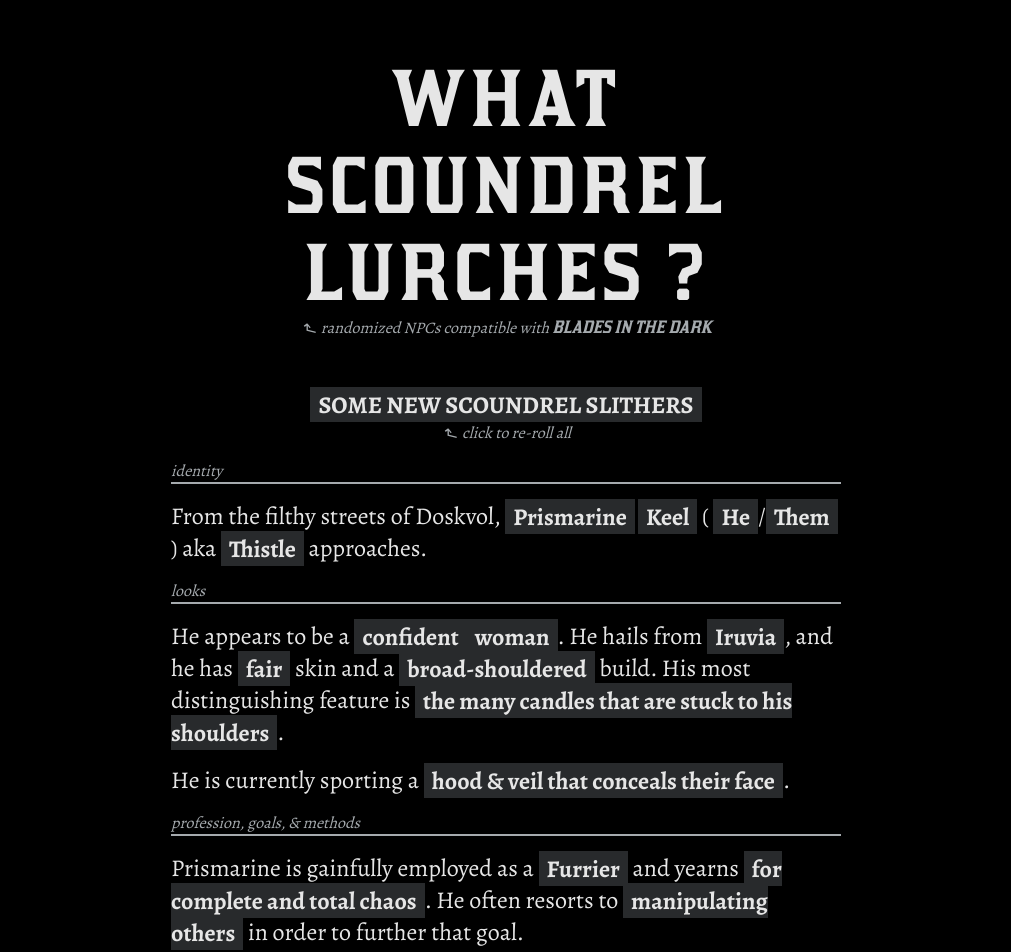
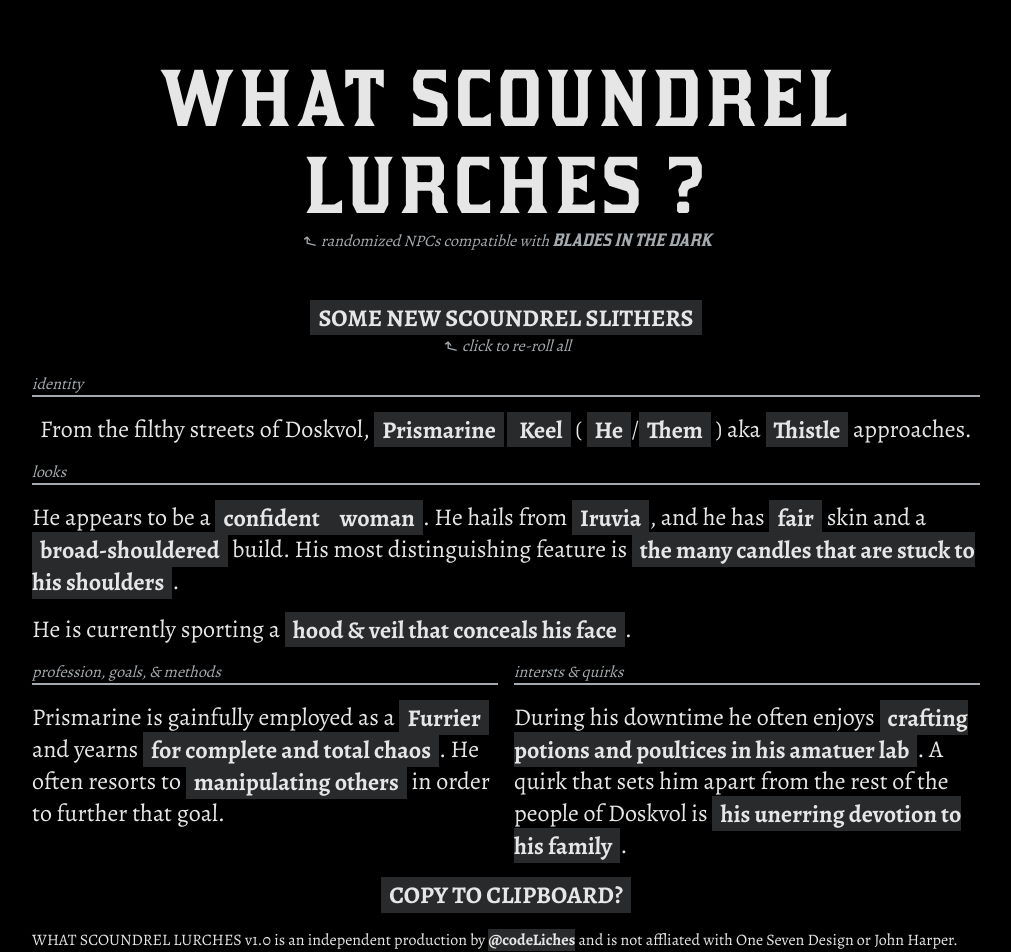
Before and after one commit to artliches/scoundrels, an Angular app: page /scoundrels/ in a window 1280 px wide. Shown: the top 952 px of the page, without its empty margins (134-1145 px from the left). Built offline with nearby package versions, Linux system fonts and the light colour scheme.

Commit message:
Feature complete

```diff
--- a/src/app/app.component.html
+++ b/src/app/app.component.html
@@ -4,60 +4,66 @@
     <em><span class="rotate-arrow">&#8626;</span>randomized NPCs compatible with <span class="kristy-font">BLADES IN THE DARK</span></em>
   </header>
 
-  <div class="content-info-section">
+  <div id="reroll" class="content-info-section">
     <strong class="clickable center-text" (click)="rerollAll()">SOME NEW SCOUNDREL SLITHERS</strong>
     <em><span class="rotate-arrow">&#8626;</span>click to re-roll all</em>
   </div>
 
-  <section>
+  <section id="identity">
     <h2><em>identity</em></h2>
-    <div class="border-top">
+    <div #identityClip class="border-top">
       From the filthy streets of Doskvol,
       <strong class="clickable" (click)="rerollFirstName()">{{ firstNameObj.descrip }}</strong>
-      <strong class="clickable left-margin" (click)="rerollLastName()">{{ lastNameObj.descrip }}</strong>
+      <strong class="clickable left-margin" (click)="rerollLastName()">{{ ' ' + lastNameObj.descrip }}</strong>
       ( <strong class="clickable" (click)="rerollFirstPronouns()">{{ firstPronounsObj.descrip }}</strong>/<strong class="clickable" (click)="rerollLastPronouns()">{{ lastPronounsObj.descrip}}</strong> )
           aka <strong class="clickable" (click)="rerollAlias()">{{ aliasObj.descrip }}</strong>
       approaches.
     </div>
   </section>
 
-  <section>
+  <section id="looks">
     <h2><em>looks</em></h2>
-    <div class="border-top flex-column">
+    <div #looksClip class="border-top flex-column">
       <div>
         {{ firstPronounsObj.descrip }} {{ firstPronounsObj.descrip === 'They' ? 'appear' : 'appears'}}
-        to be {{ lookObj.descrip === 'ambiguous' || lookObj.descrip === 'concealed' ? '' : 'a' }}
+        to be {{ lookObj.descrip === 'ambiguous' || lookObj.descrip === 'concealed' ? '' : adjustArticle(traitsObj.descrip) }}
         <strong class="clickable" (click)="rerollTraits()">{{ traitsObj.descrip }}</strong>
         @if (lookObj.descrip === 'ambiguous' || lookObj.descrip === 'concealed') {
           and
         }
-        <strong class="clickable" (click)="rerollLook()">{{ lookObj.descrip }}</strong>.
+        <strong class="clickable" (click)="rerollLook()">{{ ' ' + lookObj.descrip }}</strong>.
         {{ firstPronounsObj.descrip }} {{ firstPronounsObj.descrip === 'They' ? 'hail' : 'hails'}} from
         <strong class="clickable" (click)="rerollHeritage()">{{ heritageObj.descrip }}</strong>, and {{ firstPronounsObj.descrip | lowercase }} {{ firstPronounsObj.descrip === 'They' ? 'have' : 'has' }} <strong class="clickable" (click)="rerollSkin()">{{ skinObj.descrip }}</strong> skin
-        and a <strong class="clickable" (click)="rerollBuild()">{{ buildObj.descrip }}</strong> build. {{ firstPronounsObj.descrip === 'They' ? 'Their' : firstPronounsObj.descrip === 'He' ? 'His' : 'Her' }} most distinguishing {{ heritageObj.descrip === 'Tycheros' ? 'features are' : 'feature is' }} <strong class="clickable" (click)="rerollDistinguish()"> {{ firstPronounsObj.descrip !== 'They' ? distinguishObj.descrip.replace('their', firstPronounsObj.descrip === 'He' ? 'his' : 'her') : distinguishObj.descrip }}</strong>
+        and a <strong class="clickable" (click)="rerollBuild()">{{ buildObj.descrip }}</strong> build. {{ firstPronounsObj.descrip === 'They' ? 'Their' : firstPronounsObj.descrip === 'He' ? 'His' : 'Her' }} most distinguishing {{ heritageObj.descrip === 'Tycheros' ? 'features are' : 'feature is' }} <strong class="clickable" (click)="rerollDistinguish()"> {{ fixGenders(distinguishObj.descrip) }}</strong>
         @if (heritageObj.descrip === 'Tycheros') {
           and {{ firstPronounsObj.descrip === 'They' ? 'their' : firstPronounsObj.descrip === 'He' ? 'his' : 'her' }} <strong class="clickable" (click)="rerollTycherosiDistinguish()">{{ tycherosiObj.descrip }}</strong>
         }.
       </div>
       <div>
-        {{ firstPronounsObj.descrip }} {{ firstPronounsObj.descrip === 'They' ? 'are' : 'is' }} currently sporting {{ stylesObj.descrip.match('^[aieoAIEO].*') ? 'an' : 'a' }} <strong class="clickable" (click)="rerollStyles()">{{ stylesObj.descrip | lowercase }}</strong>.
+        {{ firstPronounsObj.descrip }} {{ firstPronounsObj.descrip === 'They' ? 'are' : 'is' }} currently sporting {{ adjustArticle(stylesObj.descrip) }} <strong class="clickable" (click)="rerollStyles()">{{ fixGenders(stylesObj.descrip) | lowercase }}</strong>.
       </div>
     </div>
   </section>
 
-  <section>
+  <section id="goals">
     <h2><em>profession, goals, & methods</em></h2>
-    <div class="border-top">
-      {{ firstNameObj.descrip }} is gainfully employed as {{ professionObj.descrip.match('^[aieoAIEO].*') ? 'an' : 'a' }} <strong class="clickable" (click)="rerollProfession()">{{ professionObj.descrip }}</strong> and yearns <strong class="clickable" (click)="rerollGoals()">{{ firstPronounsObj.descrip !== 'They' ? goalsObj.descrip.replace('their', firstPronounsObj.descrip === 'He' ? 'his' : 'her') : goalsObj.descrip }}</strong>.
-      {{ firstPronounsObj.descrip }} often {{ firstPronounsObj.descrip !== 'They' ? 'resorts' : 'resort' }} to <strong class="clickable" (click)="rerollMethods()">{{ firstPronounsObj.descrip !== 'They' ? methodsObj.descrip.replace('their', firstPronounsObj.descrip === 'He' ? 'his' : 'her') : methodsObj.descrip }}</strong> in order to further that goal.
+    <div #goalsClip class="border-top">
+      {{ firstNameObj.descrip }} is gainfully employed as {{ professionObj.descrip.match('^[aieoAIEO].*') ? 'an' : 'a' }} <strong class="clickable" (click)="rerollProfession()">{{ professionObj.descrip }}</strong> and yearns <strong class="clickable" (click)="rerollGoals()">{{ fixGenders(goalsObj.descrip) }}</strong>.
+      {{ firstPronounsObj.descrip }} often {{ firstPronounsObj.descrip !== 'They' ? 'resorts' : 'resort' }} to <strong class="clickable" (click)="rerollMethods()">{{ fixGenders(methodsObj.descrip) }}</strong> in order to further that goal.
     </div>
   </section>
 
-  <section>
+  <section id="quirks">
     <h2><em>intersts & quirks</em></h2>
-    <div class="border-top">
+    <div #quirksClip class="border-top">
       During {{firstPronounsObj.descrip === 'They' ? 'their' : firstPronounsObj.descrip === 'He' ? 'his' : 'her' }} downtime {{ firstPronounsObj.descrip | lowercase }} often {{ firstPronounsObj.descrip === 'They' ? 'enjoy' : 'enjoys' }} <strong class="clickable" (click)="rerollInterests()">{{ firstPronounsObj.descrip !== 'They' ? interestObj.descrip.replace('their', firstPronounsObj.descrip === 'He' ? 'his' : 'her') : interestObj.descrip }}</strong>.
-      A quirk that sets them apart from the rest of the people of Doskvol is <strong class="clickable" (click)="rerollQuirks()">{{ firstPronounsObj.descrip !== 'They' ? quirksObj.descrip.replace('their', firstPronounsObj.descrip === 'He' ? 'his' : 'her') : quirksObj.descrip }}</strong>.
+      A quirk that sets {{ firstPronounsObj.descrip === 'They' ? 'them' : firstPronounsObj.descrip === 'He' ? 'him' : 'her' }} apart from the rest of the people of Doskvol is <strong class="clickable" (click)="rerollQuirks()">{{ fixGenders(quirksObj.descrip) }}</strong>.
     </div>
   </section>
+
+  <section class="flex-column" id="credits">
+    <strong class="clickable center-text" (click)="copyToClipboard()">{{ copied ? 'COPIED TO CLIPBOARD' : 'COPY TO CLIPBOARD?' }}</strong>
+    <span>WHAT SCOUNDREL LURCHES v1.0 is an independent production by <strong><a href='https://twitter.com/codeLiches' target="_blank">&#64;codeLiches</a></strong> and is not affliated with One Seven Design or John Harper.</span>
+    <span>This work is based on <strong><a href="http://www.bladesinthedark.com/">Blades in the Dark</a></strong>, product of One Seven Design, developed and authored by John Harper, and licensed for our use under the <strong><a href="http://creativecommons.org/licenses/by/3.0/">Creative Commons Attribution 3.0 Unported</a></strong> license.</span>
+  </section>
 </div>
--- a/src/app/app.component.scss
+++ b/src/app/app.component.scss
@@ -42,6 +42,7 @@
 }
 
 .scoundrel-grid {
+    max-width: 95%;
     min-height: 100vh;
     display: grid;
     grid-gap: 1rem;
@@ -49,9 +50,62 @@
     place-items: center;
     margin: auto;
     font-size: 1.5rem;
+    grid-template-rows: repeat(6, min-content) 1fr;
+    grid-template-areas:
+        "header"
+        "reroll"
+        "identity"
+        "looks"
+        "goals"
+        "quirks"
+        "credits";
 
     header {
+        grid-area: header;
         margin-bottom: 2rem;
+    }
+
+    section:not(#credits) {
+        place-self: start;
+        width: 100%;
+    }
+
+    #reroll {
+        grid-area: reroll;
+    }
+    #identity {
+        grid-area: identity;
+        div.border-top {
+            text-align: center;
+        }
+    }
+    #looks {
+        grid-area: looks;
+    }
+    #goals {
+        grid-area: goals;
+    }
+    #quirks {
+        grid-area: quirks;
+    }
+    section#credits {
+        grid-area: credits;
+        place-self: end center;
+        :not(strong) {
+            font-size: 1rem;
+        }
+        strong.center-text {
+            max-width: max-content;
+            place-self: center;
+        }
+        a {
+            text-decoration: none;
+            color: $white;
+            background-color: $blades-grey;
+            &:hover {
+                background-color: red;
+            }
+        }
     }
 
     .content-info-section {
@@ -81,17 +135,30 @@
     }
 }
 
+// TABLET
 @media only screen and (min-width: 768px) {
     .scoundrel-grid  {
-        max-width: 53%;
+        max-width: 85%;
         margin: auto;
+        grid-template-columns: repeat(2, 1fr);
+        grid-template-rows: repeat(5, min-content) 1fr;
+        grid-template-areas:
+        "header     header"
+        "reroll     reroll"
+        "identity   identity"
+        "looks      looks"
+        "goals      quirks"
+        "credits    credits";
     }
     h1 {
         font-size: 4rem;
     }
 }
-
+// SMALL LAPTOP
 @media only screen and (min-width: 1024px) {
+    .scoundrel-grid {
+        max-width: 75%;
+    }
     h1 {
         font-size: 4.5rem;
     }
@@ -99,12 +166,24 @@
 
 @media only screen and (min-width: 1366px) {
     h1 {
-        font-size: 4.8rem;
+        font-size: 3.8rem;
     }
 }
 
 @media only screen and (min-width: 1440px) {
+    .scoundrel-grid {
+        max-width: 69%;
+    }
     h1 {
-        font-size: 5rem;
+        font-size: 3.8rem;
     }
 }
+
+@media only screen and (min-width: 1680px) {
+    .scoundrel-grid {
+        max-width: 53%;
+    }
+    h1 {
+        font-size: 3.8rem;
+    }
+}
--- a/src/app/app.component.ts
+++ b/src/app/app.component.ts
@@ -1,4 +1,4 @@
-import { Component, OnInit } from '@angular/core';
+import { Component, OnInit, ViewChild } from '@angular/core';
 import { RouterOutlet } from '@angular/router';
 import { ALIAS, BUILD, DISTINGUISH, GOALS, HERITAGE, INTERESTS, LOOK, METHOD, NAMES_FIRST, NAMES_LAST, PROFESSION, PRONOUNS_FIRST, PRONOUNS_LAST, QUIRKS, SKIN_TONE, STYLES, TRAITS, TYCHEROSI } from '../assets/descriptions.constants';
 import { RandomNumberService } from '../_services/random-number.service';
@@ -15,6 +15,9 @@
   constructor(
     private randomNumber: RandomNumberService,
   ) {}
+
+  clipboard: any = '';
+  copied: boolean = false;
 
   aliasObj = {
     descrip: '',
@@ -106,11 +109,18 @@
     prevValue: -1,
   };
 
+  @ViewChild('identityClip') identityClip: any;
+  @ViewChild('looksClip') looksClip: any;
+  @ViewChild('goalsClip') goalsClip: any;
+  @ViewChild('quirksClip') quirksClip: any;
+
+
   ngOnInit(): void {
     this.rerollAll();
   }
 
   rerollAll() {
+    this.copied = false;
     this.rerollFirstName();
     this.rerollLastName();
     this.rerollAlias();
@@ -242,6 +252,33 @@
     this.tycherosiObj.prevValue = randNum;
   }
 
+  adjustArticle(nextWord: string) {
+    const articleToReturn = nextWord.match('^[aieoAIEO].*') ? 'an' : 'a';
+    return articleToReturn;
+  }
+
+  copyToClipboard() {
+    this.clipboard =
+      this.identityClip.nativeElement.innerText +
+      this.looksClip.nativeElement.innerText +
+      this.goalsClip.nativeElement.innerText +
+      this.quirksClip.nativeElement.innerText;
+
+    navigator.clipboard.writeText(this.clipboard);
+    this.copied = true;
+  }
+
+  fixGenders(stringToReplace: string): string {
+    if (this.firstPronounsObj.descrip === 'They') {
+      return stringToReplace;
+    }
+    let stringToReturn = stringToReplace;
+    stringToReturn = stringToReturn.replace(/(their)/g, this.firstPronounsObj.descrip === 'He' ? 'his' : 'her');
+    stringToReturn = stringToReturn.replace('them', this.firstPronounsObj.descrip === 'He' ? 'him' : 'her');
+    stringToReturn = stringToReturn.replace('they have', `${this.firstPronounsObj.descrip.toLowerCase()} has`);
+    return stringToReturn;
+  }
+
   private getRandomNum(array: Array<any>, infoObj: {descrip: string, prevValue: number}) {
     return this.randomNumber.getRandomNumber(0, array.length, infoObj.prevValue);
   }
```
Also changed, not shown: src/assets/descriptions.constants.ts (+32 -33 lines).
